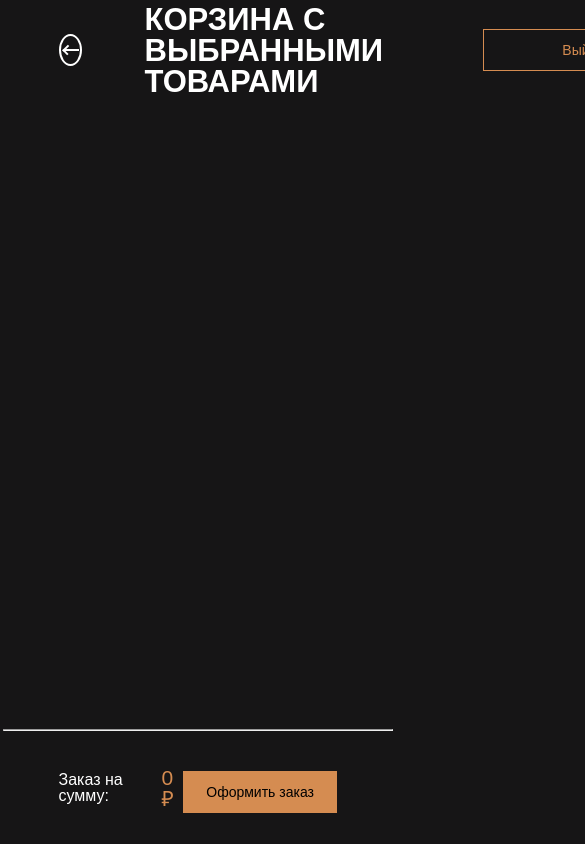
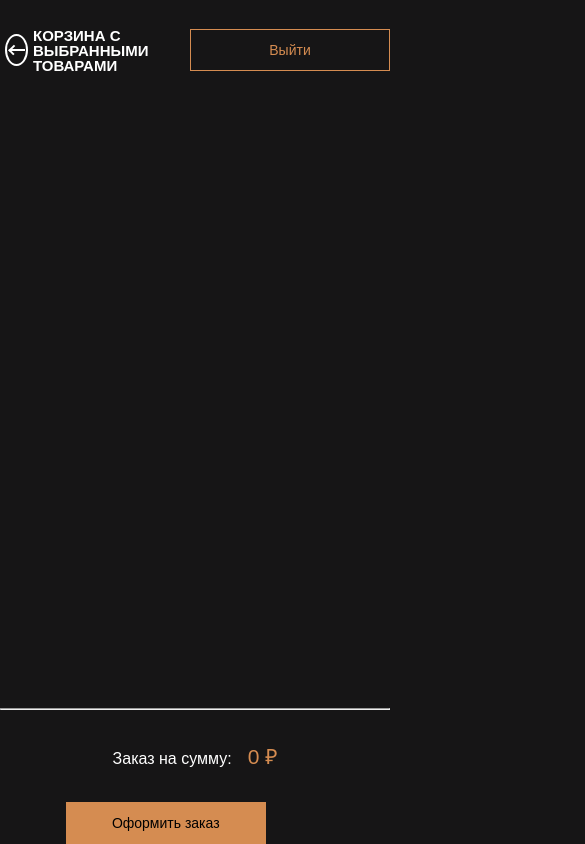
Before and after one commit to Ekaterina-Belkova/vue_restaurant_practice, a Vue app: page /basket in a window 390 px wide. Shown: the top 844 px of the page, 585 px wide, since content can reach past the window. Built offline with nearby package versions, Linux system fonts and the light colour scheme.

Commit message:
added phone adaptives

```diff
--- a/src/components/blocks/TheHeader.vue
+++ b/src/components/blocks/TheHeader.vue
@@ -71,6 +71,11 @@ export default {
   justify-content: space-between;
   align-items: center;
   height: 100px;
+
+  @media screen and (max-width: 500px) {
+    display: flex;
+    flex-direction: column;
+  }
 }
 
 .header__title {
--- a/src/components/elements/CardProduct.vue
+++ b/src/components/elements/CardProduct.vue
@@ -95,6 +95,7 @@ export default {
   color: #FFF;
   font-size: 17px;
   font-weight: 500;
+  cursor: pointer;
 }
 
 .card:hover {
@@ -106,19 +107,35 @@ export default {
 .card_basket {
   flex-direction: row;
   padding: 10px;
-  width: 150vh;
+  width: 100vh;
   height: auto;
   border: none;
   margin-bottom: 10px;
 
-  @media screen and (max-width: 1150px) {
-    width: 100vh;
+  @media screen and (max-width: 820px) {
+    width: 50vh;
+  }
+
+  @media screen and (max-width: 820px) {
+    display: flex;
+    flex-direction: column;
+    align-items: center;
+    justify-content: center;
+    width: 320px;
+    height: 252px;
+    border: 1px solid #D58C51;
+    margin-bottom: 10px;
   }
 }
 
 .preview_basket {
   width: 122px;
   height: 122px;
+
+  @media screen and (max-width: 500px) {
+    width: auto;
+    padding-bottom: 20px;
+  }
 }
 
 .item {
@@ -129,6 +146,11 @@ export default {
 .item_basket {
   position: absolute;
   z-index: 1;
+
+  @media screen and (max-width: 500px) {
+    width: auto;
+    padding-top: 20px;
+  }
 }
 
 .description {
@@ -152,6 +174,11 @@ export default {
 .card__footer-basket {
   justify-content: flex-end;
   gap: 15px;
+
+  @media screen and (max-width: 500px) {
+    display: flex;
+    flex-direction: column;
+  }
 }
 
 .price_basket {
--- a/src/components/ui/BaseRectangleButton.vue
+++ b/src/components/ui/BaseRectangleButton.vue
@@ -37,6 +37,7 @@ export default {
   border: none;
   color: black;
   font-size: 14px;
+  cursor: pointer;
 }
 
 .rectanglebtn:hover {
@@ -52,6 +53,7 @@ export default {
   border: solid 1px #D58C51;
   color: #D58C51;
   font-size: 14px;
+  cursor: pointer;
 }
 
 .rectanglebtn_revers:hover {
--- a/src/components/ui/GoBackBtn.vue
+++ b/src/components/ui/GoBackBtn.vue
@@ -38,6 +38,7 @@ export default {
   border-radius: 50%;
   border: 2px solid #fff;
   font-size: 11px;
+  cursor: pointer;
 }
 
 .gobackbutton:hover {
--- a/src/views/BasketPage.vue
+++ b/src/views/BasketPage.vue
@@ -109,6 +109,10 @@ export default {
   height: 100px;
   padding-left: 15vw;
   // gap: 80px;
+
+  @media screen and (max-width: 500px) {
+    padding-left: 5px;
+  }
 }
 .basketheader__title {
   padding-left: 63px;
@@ -116,19 +120,28 @@ export default {
   text-transform: uppercase;
   font-size: 31px;
   font-weight: 700;
+
+  @media screen and (max-width: 500px) {
+    padding-left: 5px;
+    font-size: 15px;
+  }
 }
 
 .basketheader__exit {
-  padding-left: 100px;
+  padding: 0 10vh 0 100px;
+
+  @media screen and (max-width: 500px) {
+    padding: 0;
+  }
 }
 
 .basketmain {
   padding: 0 15vw 0 15vw;
 
-  @media screen and (max-width: 1250px) {
-    padding-left: 10vh;
-    padding-right: 10vh;
-  }
+  // @media screen and (max-width: 1250px) {
+  //   padding-left: 10vh;
+  //   padding-right: 10vh;
+  // }
 }
 
 .basketfooter {
@@ -149,6 +162,11 @@ export default {
   justify-content: space-between;
   align-items: center;
   padding-right: 15vw;
+
+  @media screen and (max-width: 500px) {
+    display: flex;
+    flex-direction: column;
+  }
 }
 
 .basketfooter__container-total {
--- a/src/views/ProductPage.vue
+++ b/src/views/ProductPage.vue
@@ -50,7 +50,7 @@
             :revers="checkBasket > 0"
             @click-plus="addCardToBasket(card)"/>
 
-            {{ checkBasket }}
+            <!-- {{ checkBasket }} -->
           </span>
         </div>
       </div>
@@ -142,6 +142,10 @@ export default {
   align-items: center;
   height: 100px;
   padding: 0 60px 0 60px;
+
+  @media screen and (max-width: 500px) {
+    padding: 0 3px 0 3px;
+  }
 }
 
 .productheader_container {
@@ -159,6 +163,10 @@ export default {
 
 .productmain {
   padding-left: 140px;
+
+  @media screen and (max-width: 500px) {
+    padding-left: 5vh;
+  }
 }
 
 .productmain__container {
@@ -173,9 +181,10 @@ grid-row-gap: 0px;
     padding-right: 10vh;
   }
 
-  @media screen and (max-width: 800px) {
+  @media screen and (max-width: 850px) {
     display: flex;
     flex-direction: column;
+    gap: 5vh;
   }
 }
 
@@ -198,6 +207,10 @@ grid-row-gap: 0px;
 
   @media screen and (max-width: 1100px) {
     width: 20vh;
+  }
+
+  @media screen and (max-width: 850px) {
+    width: 30vh;
   }
 }
 .productmain__container-title {
```
